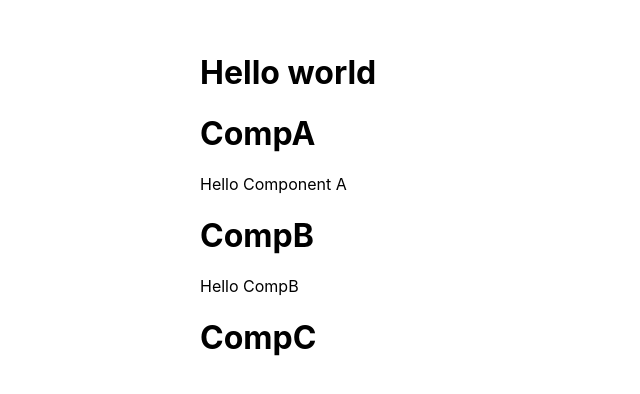
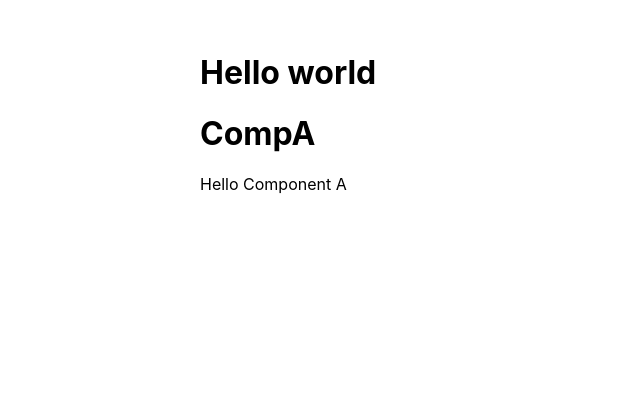
Before and after one commit to WillHDev/StoicList3.0, a Next.js app: page / in a window 1280 px wide. Shown: the part 168-562 px from the top of the page, without its empty margins (0-640 px from the left). Built offline with nearby package versions, Linux system fonts and the light colour scheme.

Commit message:
cleaned console warnings

```diff
--- a/package.json
+++ b/package.json
@@ -9,6 +9,7 @@
     "lint": "next lint"
   },
   "dependencies": {
+    "@babel/runtime": "^7.15.3",
     "next": "11.1.0",
     "react": "17.0.2",
     "react-dom": "17.0.2"
@@ -16,5 +17,8 @@
   "devDependencies": {
     "eslint": "7.32.0",
     "eslint-config-next": "11.1.0"
+  },
+  "resolutions": {
+    "**/@babel/runtime": "7.5.0"
   }
 }
--- a/pages/index.js
+++ b/pages/index.js
@@ -3,26 +3,24 @@ import Image from 'next/image'
 import React from 'react'
 import styles from '../styles/Home.module.css'
 
-
+const arrowFunction = () => {
+  return (
+    <div>
+      <h1>I'm an arrow function</h1>
+    </div>
+  )
+}
 function CompA() {
   return (
     <>
     <h1>CompA</h1>
     <p>Hello Component A</p>
-    <CompB />
     </>
   )
 }
 
 
-function CompB() {
-  return (
-    <>
-    <h1>CompB</h1>
-    <p>Hello CompB</p>
-    </>
-  )
-}
+
 
 class CompC extends React.Component {
   render() {
@@ -33,15 +31,25 @@ class CompC extends React.Component {
 
 }
 
- function Home() {
+//  function Home() {
+//   return (
+//     <>
+//     <h1>Hello world</h1>
+//     <CompA />
+
+//     </>
+//   )
+// }
+
+const HomePage = () => {
     return (
       <>
       <h1>Hello world</h1>
       <CompA />
-    <CompC />
+
       </>
     )
 }
 
 
-export default Home
+export default HomePage;
```
Also changed, not shown: 1 other file (tests, documents, lock files or other folders). Lines whose indentation alone changed are shown as unchanged.
